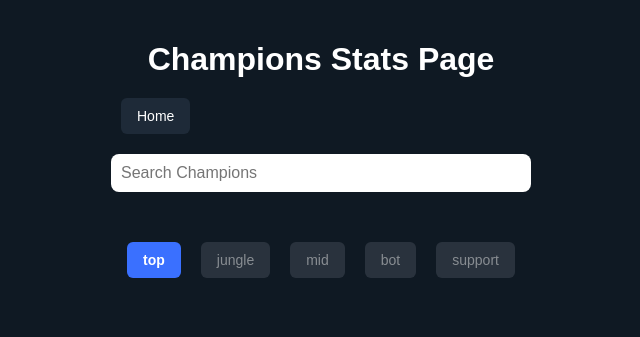
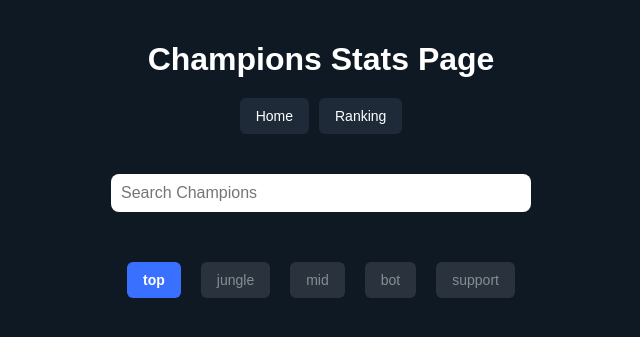
Before and after one commit to KevinZhang1106/12DTP-project, a Flask app: page /champions/1/1 in a window 1280 px wide. Shown: the top 337 px of the page, without its empty margins (319-959 px from the left). Run offline with Flask 3, Linux system fonts and the light colour scheme; data comes from the database, SQL or seed files in the repository.

Commit message:
added buttons fixed small issues

```diff
--- a/templates/champions.html
+++ b/templates/champions.html
@@ -100,6 +100,44 @@
             opacity: 0.5;
             cursor: not-allowed;
         }
+
+        .home-button {
+            display: inline-block;
+            background-color: #1e2a38;
+            color: #fff;
+            padding: 10px 16px;
+            border-radius: 6px;
+            font-size: 14px;
+            text-align: center;
+            text-decoration: none;
+            cursor: pointer;
+            transition: background-color 0.3s ease;
+            width: 100%;
+            max-width: 100px;
+            box-sizing: border-box;
+        }
+
+        .ranking-button {
+            display: inline-block;
+            background-color: #1e2a38;
+            color: #fff;
+            padding: 10px 16px;
+            border-radius: 6px;
+            font-size: 14px;
+            text-align: center;
+            text-decoration: none;
+            cursor: pointer;
+            transition: background-color 0.3s ease;
+            width: 100%;
+            max-width: 100px;
+            box-sizing: border-box;
+        }
+
+        .nav-buttons {
+            display: flex;
+            gap: 10px;
+            margin-bottom: 20px;
+        }
     </style>
 
 </head>
@@ -107,9 +145,10 @@
 <body>
     <h1>Champions Stats Page</h1>
 
-    <a href="/">
-        <button class="lane-button">Home</button>
-    </a>
+    <div class="nav-buttons">
+        <a href="/" class="home-button">Home</a>
+        <a href="/championranking/0" class="ranking-button">Ranking</a>
+    </div>
 
     <input type="text" id="searchbar" placeholder="Search Champions">
 
```
Also changed, not shown: templates/championranking.html (+16 -17 lines), templates/home.html (+19 -2 lines).
